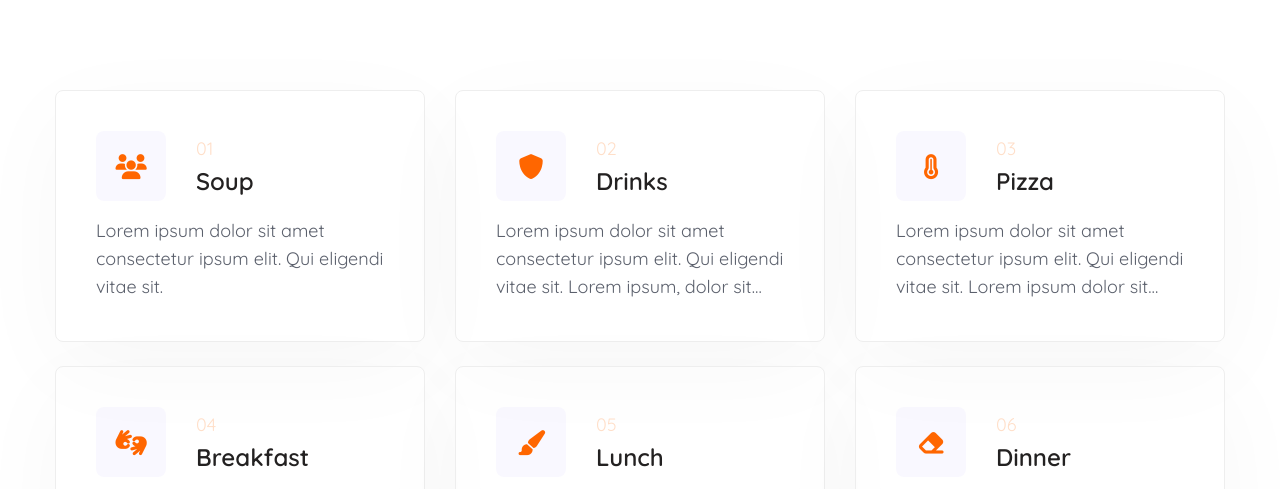
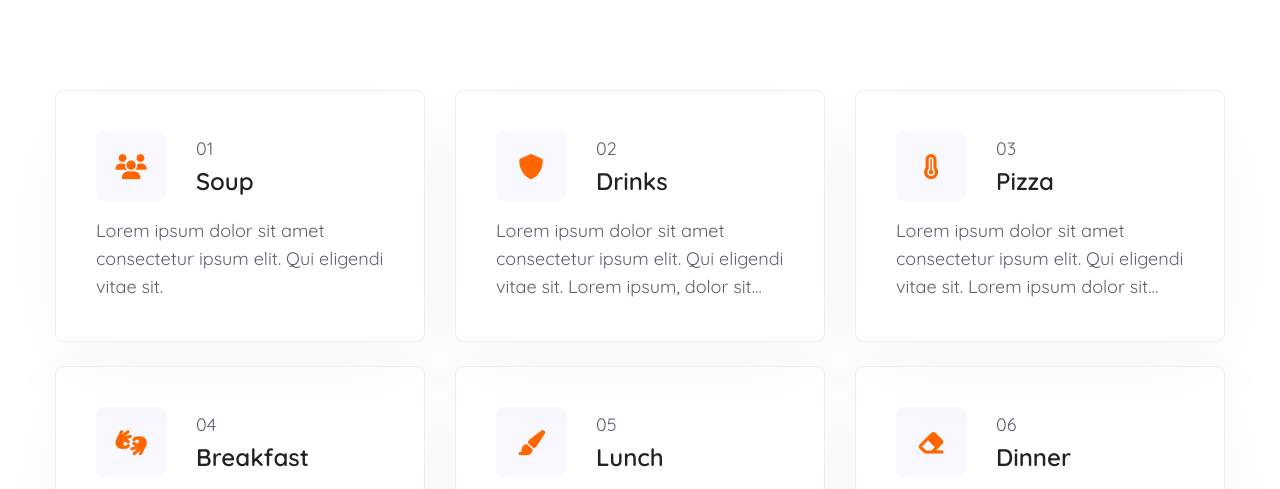
Before and after one commit to shanebenjamindev/CapstoneProject, a plain HTML site: page index.html in a window 1280 px wide. Shown: the part 3080-3569 px from the top of the page. Drawn offline with nearby package versions, Linux system fonts and the light colour scheme; some packages are replaced by stand-ins of ours; a script that the page names is missing; a web font is replaced by a local one.

Commit message:
Services update font-color

```diff
--- a/css/style.css
+++ b/css/style.css
@@ -1,5 +1,3 @@
-/* Reset */
-
 html,
 body {
   box-sizing: border-box;
@@ -576,6 +574,7 @@ p,
   margin-bottom: 0;
   font-size: 18px;
   font-family: "Quicksand", sans-serif;
+  color: var(--font-color);
 }
 
 .services__title h3 a {
```
Also changed, not shown: index.html (+0 -12 lines).
